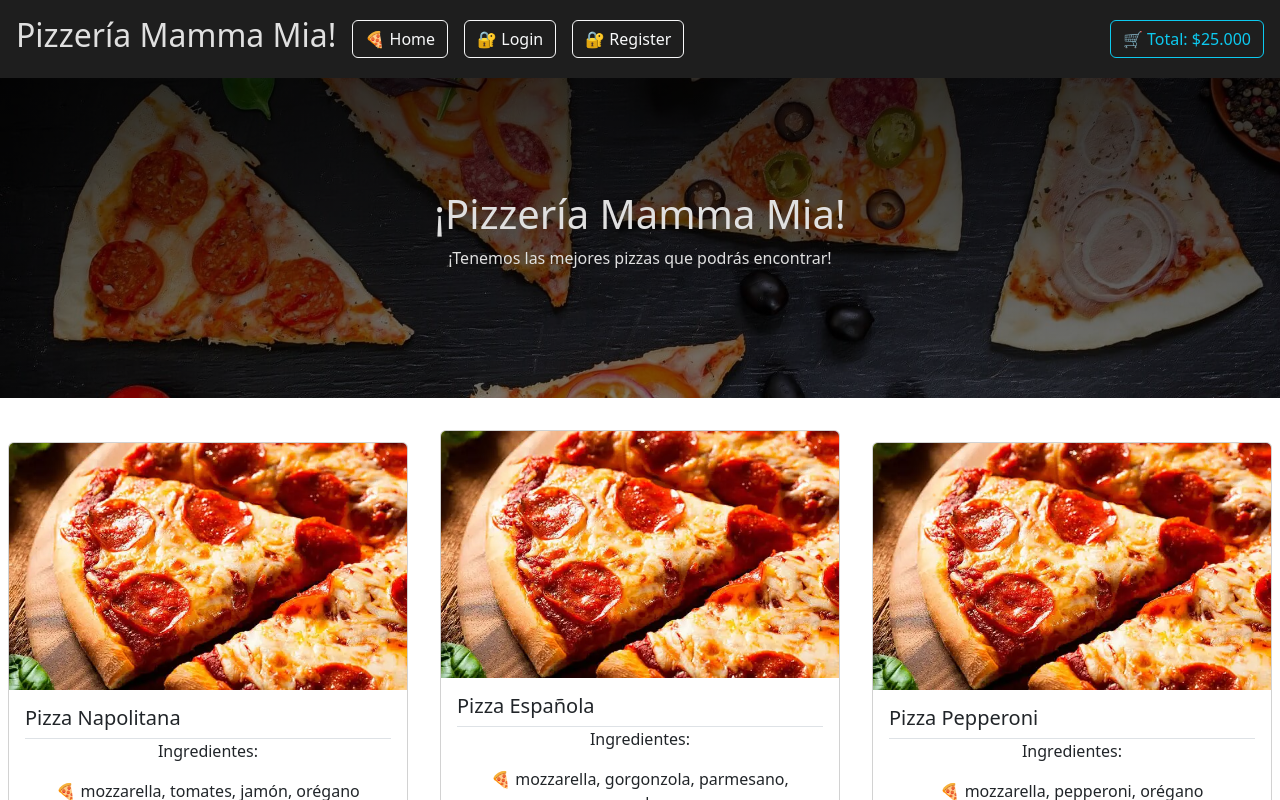
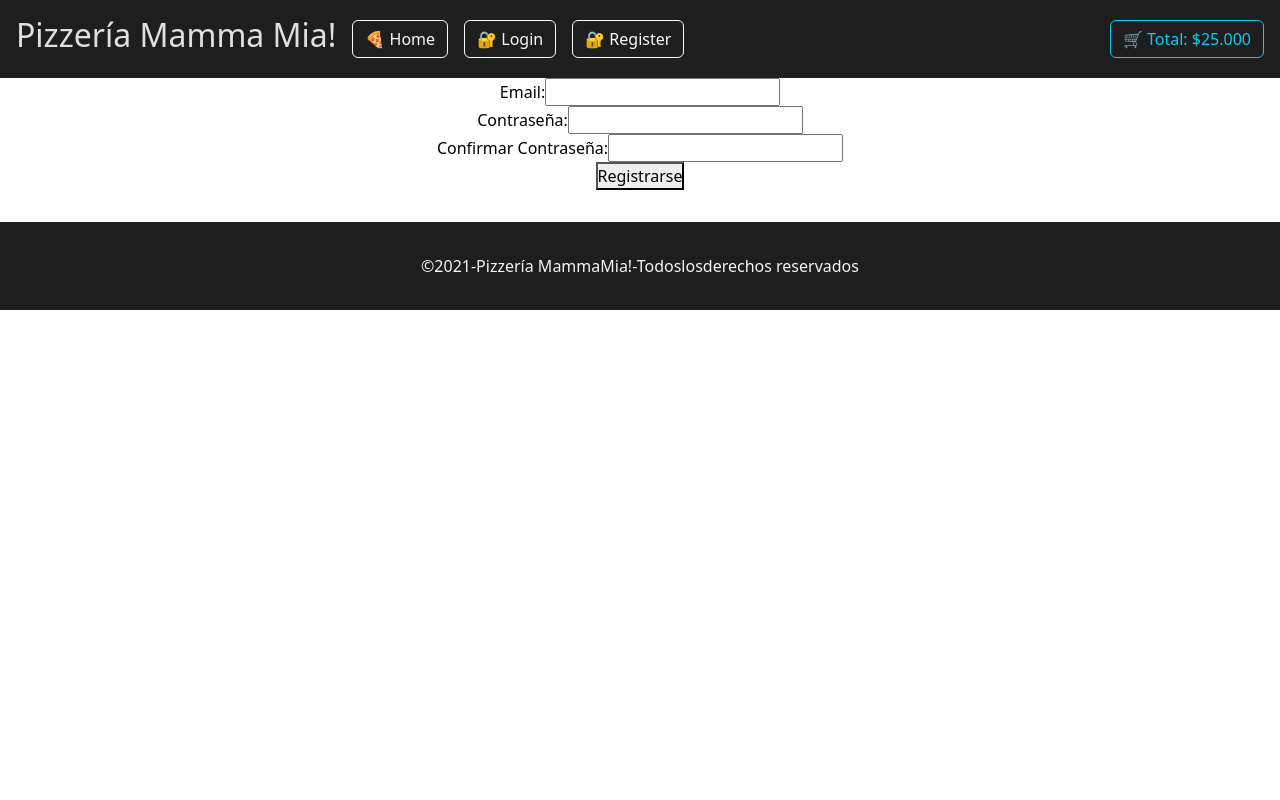
Before and after one commit to framirezj/ADL_desafio_PizzaStore_React, a React (Vite) app: page / in a window 1280 px wide. Shown: the top 800 px of the page. Built offline with nearby package versions, Linux system fonts and the light colour scheme.

Commit message:
created: estructura del componente register

```diff
--- a/src/App.jsx
+++ b/src/App.jsx
@@ -3,6 +3,7 @@ import "bootstrap/dist/css/bootstrap.min.css";
 import Navbar from "./components/Navbar";
 import Home from "./components/Home";
 import Footer from "./components/Footer";
+import Register from "./components/Register";
 
 function App() {
   console.log("hola")
@@ -12,7 +13,8 @@ function App() {
         <Navbar />
       </div>
       <main className="container-home">
-        <Home />
+        {/* <Home /> */}
+        <Register />
       </main>
       <footer className="container-footer">
         <Footer />
--- /dev/null
+++ b/src/components/Register.jsx
@@ -0,0 +1,32 @@
+const Register = () => {
+  return (
+    <>
+      <form style={{color: "black"}}>
+        <div>
+          <label htmlFor="email">Email:</label>
+          <input type="email" id="email" name="email" />
+        </div>
+        <div>
+          <label htmlFor="password">Contraseña:</label>
+          <input type="password" id="password" name="password" />
+        </div>
+
+        <div>
+          <label htmlFor="confirmPassword">Confirmar Contraseña:</label>
+          <input type="password" id="confirmPassword" name="confirmPassword" />
+        </div>
+
+        <button type="submit">Registrarse</button>
+      </form>
+    </>
+  );
+};
+
+export default Register;
+
+/*
+Aplica las siguientes validaciones mínimas:
+● Todos los campos son obligatorios (no pueden estar vacíos).
+● El password debe tener al menos 6 caracteres.
+● El password y la confirmación del password deben ser iguales.
+*/
```
